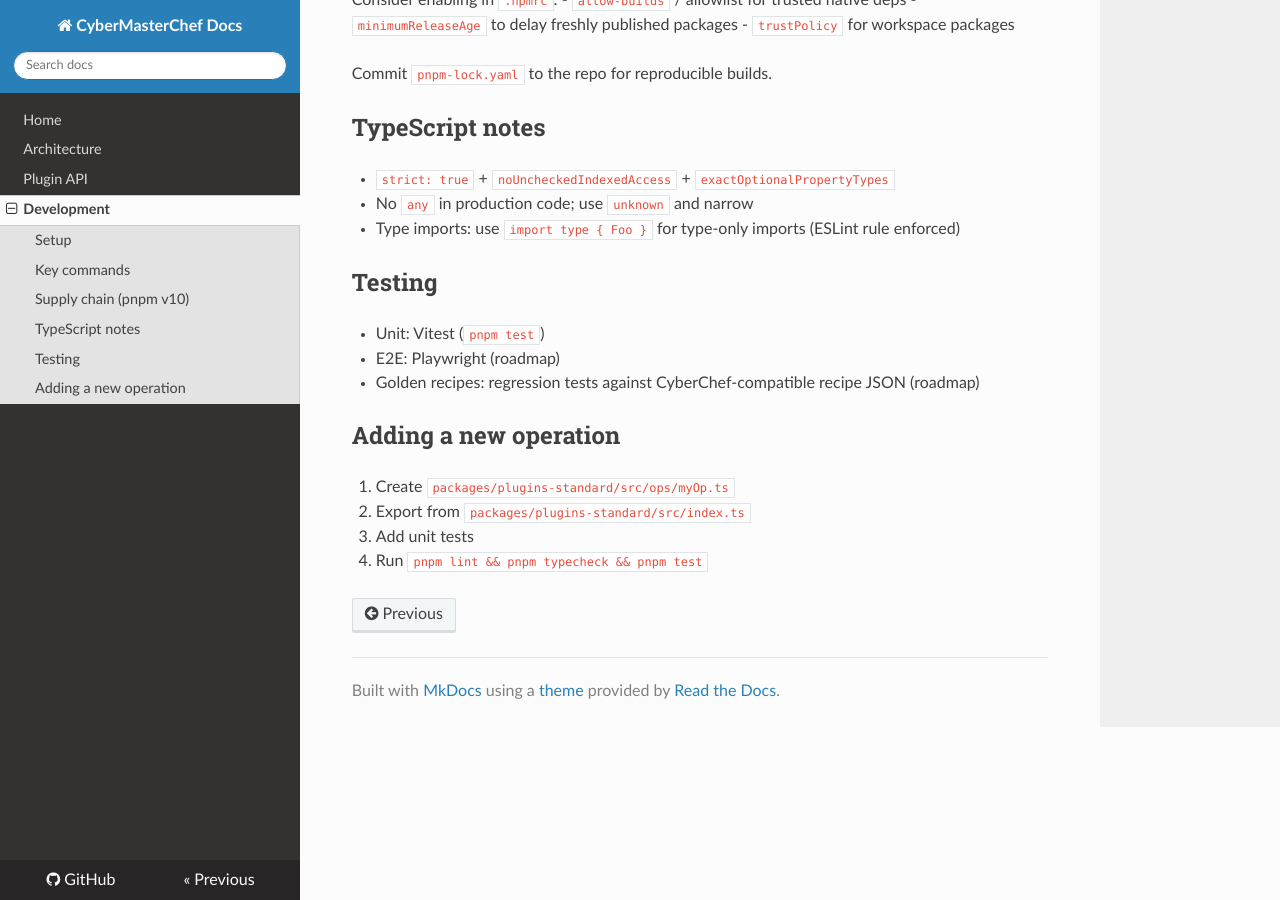
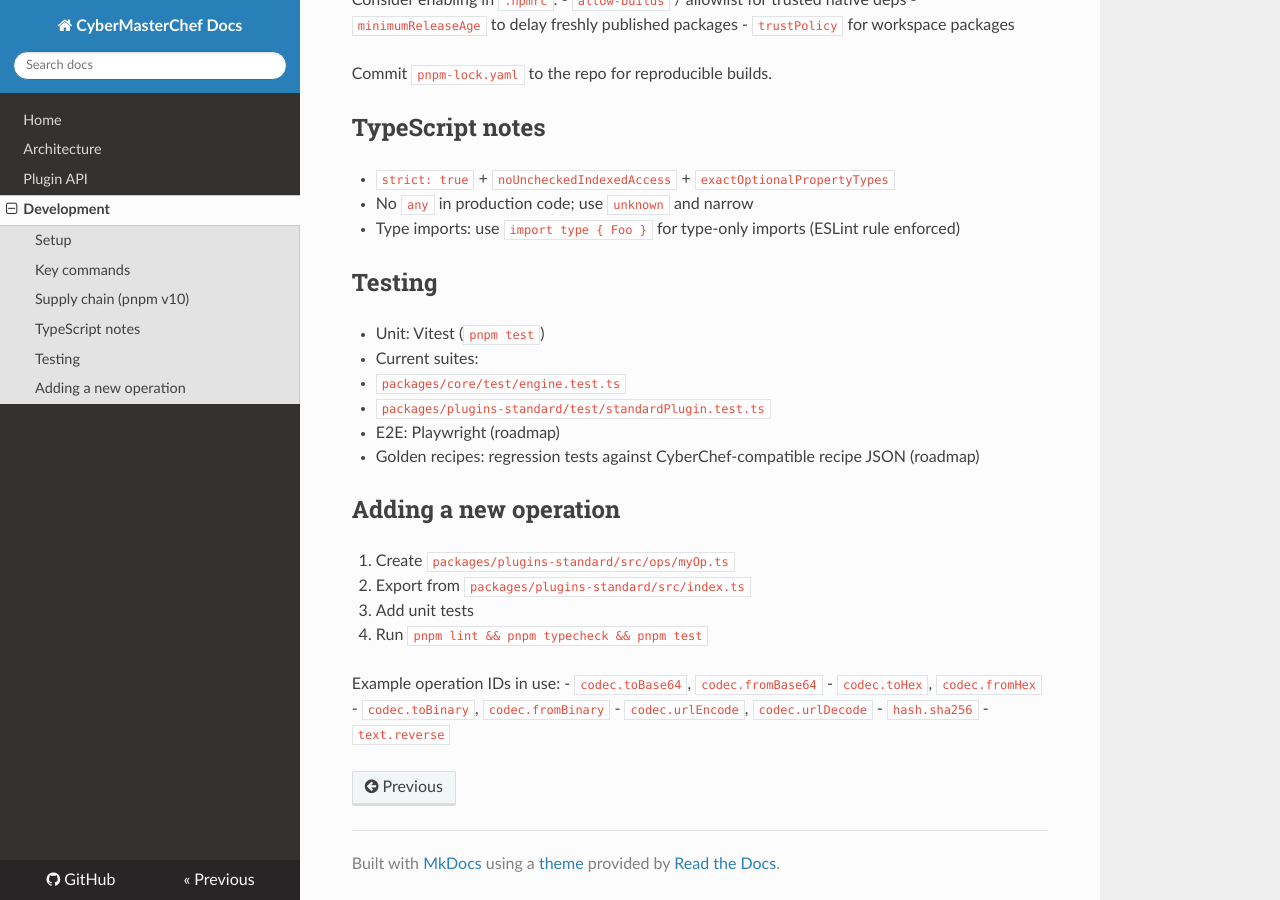
Before and after one commit to mkilijanek/CyberMasterChef, an MkDocs documentation site: the page built from docs/development.md, in a window 1280 px wide and 900 px high, scrolled down 550 px. Built offline with MkDocs 1.6.1, drawn with Linux system fonts in a browser that asks for light colours; nearby versions of some CDN libraries.

```diff
--- a/docs/development.md
+++ b/docs/development.md
@@ -37,6 +37,9 @@ Commit `pnpm-lock.yaml` to the repo for reproducible builds.
 ## Testing
 
 - Unit: Vitest (`pnpm test`)
+- Current suites:
+  - `packages/core/test/engine.test.ts`
+  - `packages/plugins-standard/test/standardPlugin.test.ts`
 - E2E: Playwright (roadmap)
 - Golden recipes: regression tests against CyberChef-compatible recipe JSON (roadmap)
 
@@ -46,3 +49,11 @@ Commit `pnpm-lock.yaml` to the repo for reproducible builds.
 2. Export from `packages/plugins-standard/src/index.ts`
 3. Add unit tests
 4. Run `pnpm lint && pnpm typecheck && pnpm test`
+
+Example operation IDs in use:
+- `codec.toBase64`, `codec.fromBase64`
+- `codec.toHex`, `codec.fromHex`
+- `codec.toBinary`, `codec.fromBinary`
+- `codec.urlEncode`, `codec.urlDecode`
+- `hash.sha256`
+- `text.reverse`
```
Also changed, not shown: README.md (+19 -1 lines), docs/architecture.md (+8 -1 lines), docs/index.md (+2 -0 lines), docs/plugin-api.md (+11 -0 lines).
